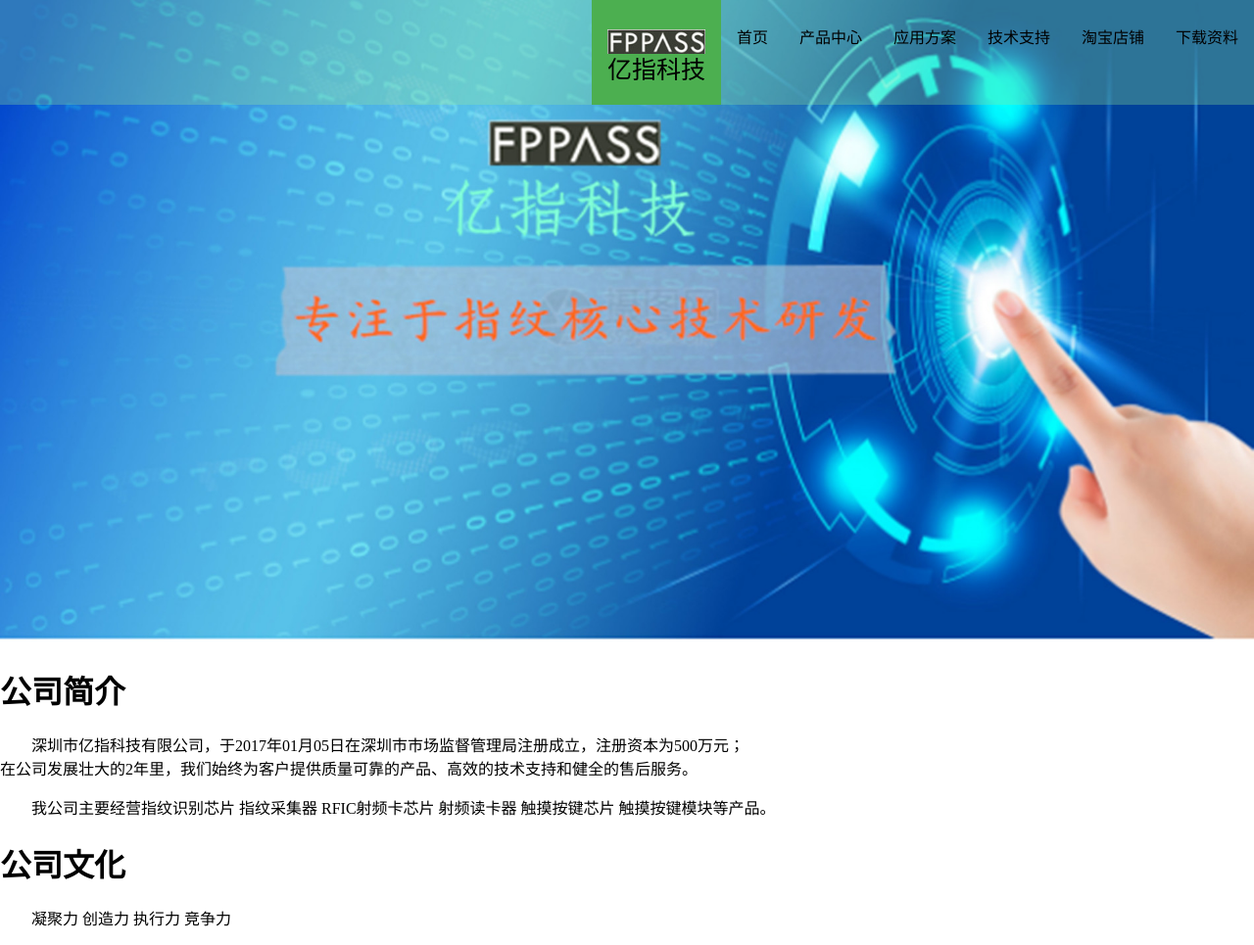
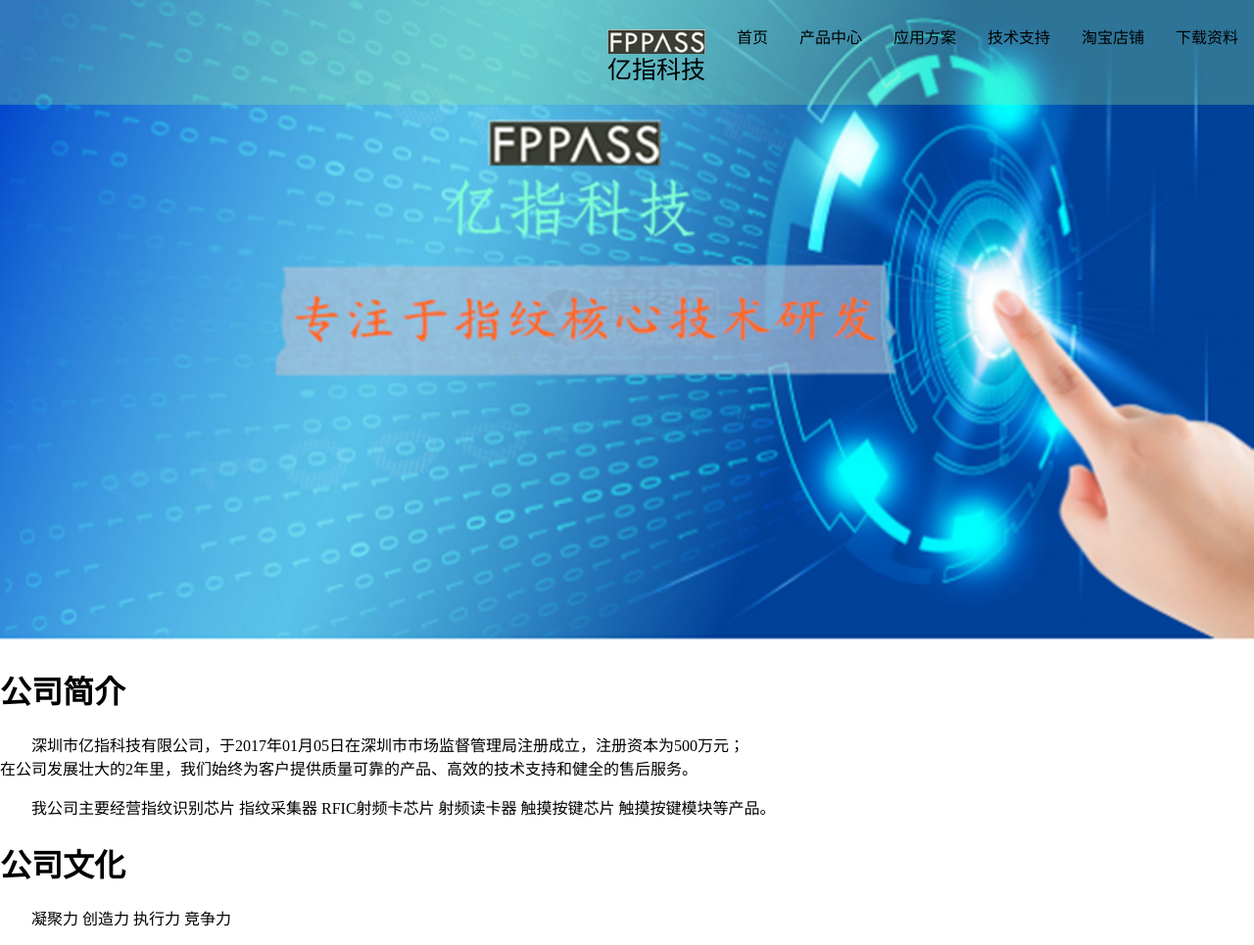
Before and after one commit to easyfp/easyfp.github.io, a Jekyll site: the page about.html, which Jekyll copies as it is, in a window 1280 px wide and 965 px high. Shown: the whole window at 98% size. Built offline with Jekyll 4.4.1, drawn with Linux system fonts in a browser that asks for light colours.

Commit message:
Update about.html

```diff
--- a/about.html
+++ b/about.html
@@ -35,7 +35,7 @@
 }
 
 .active {
-    background-color: #4CAF50;
+    background-color: hsla(120,65%,75%,0.0);
 }
 </style>
 </head>
```
